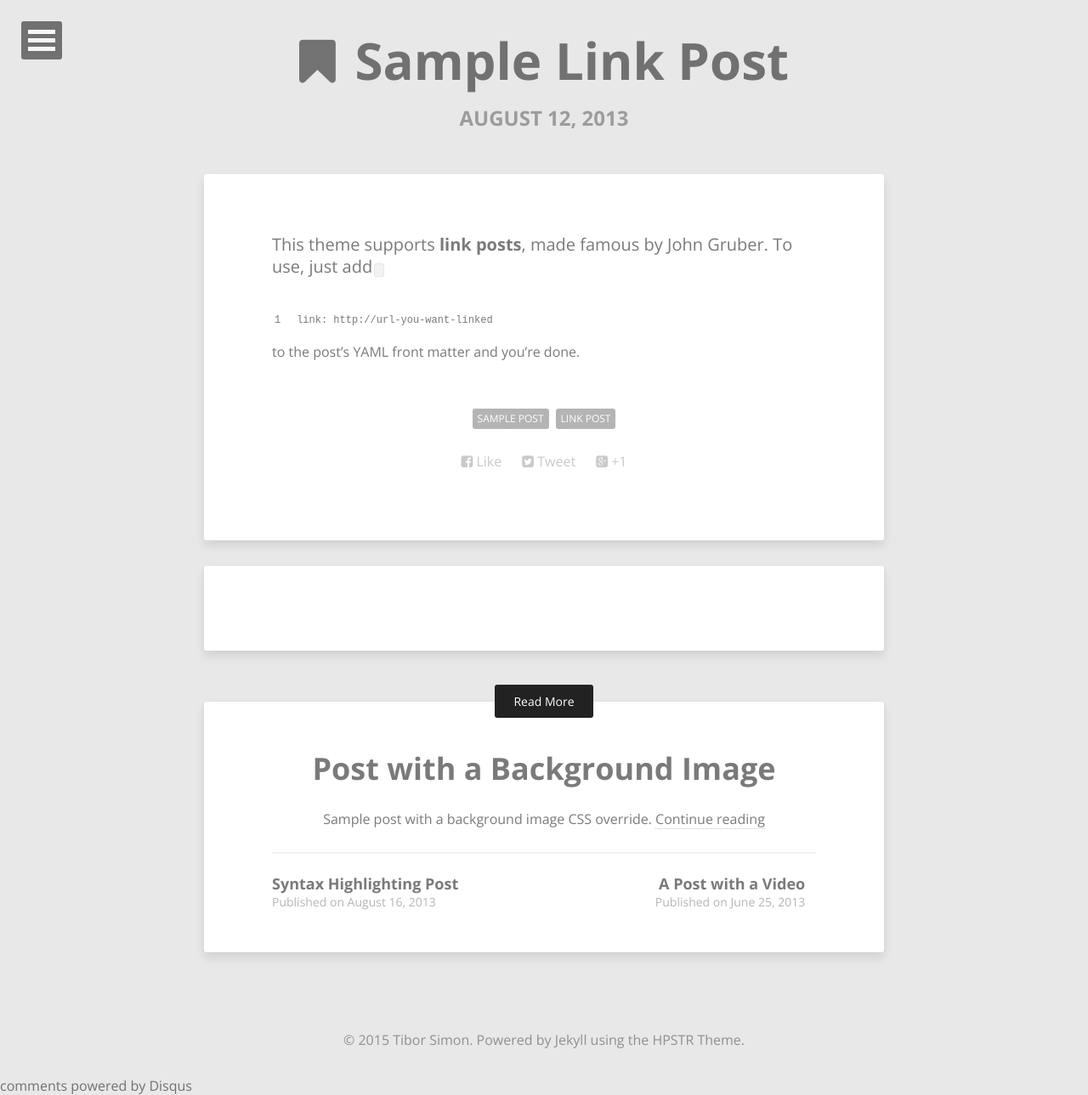
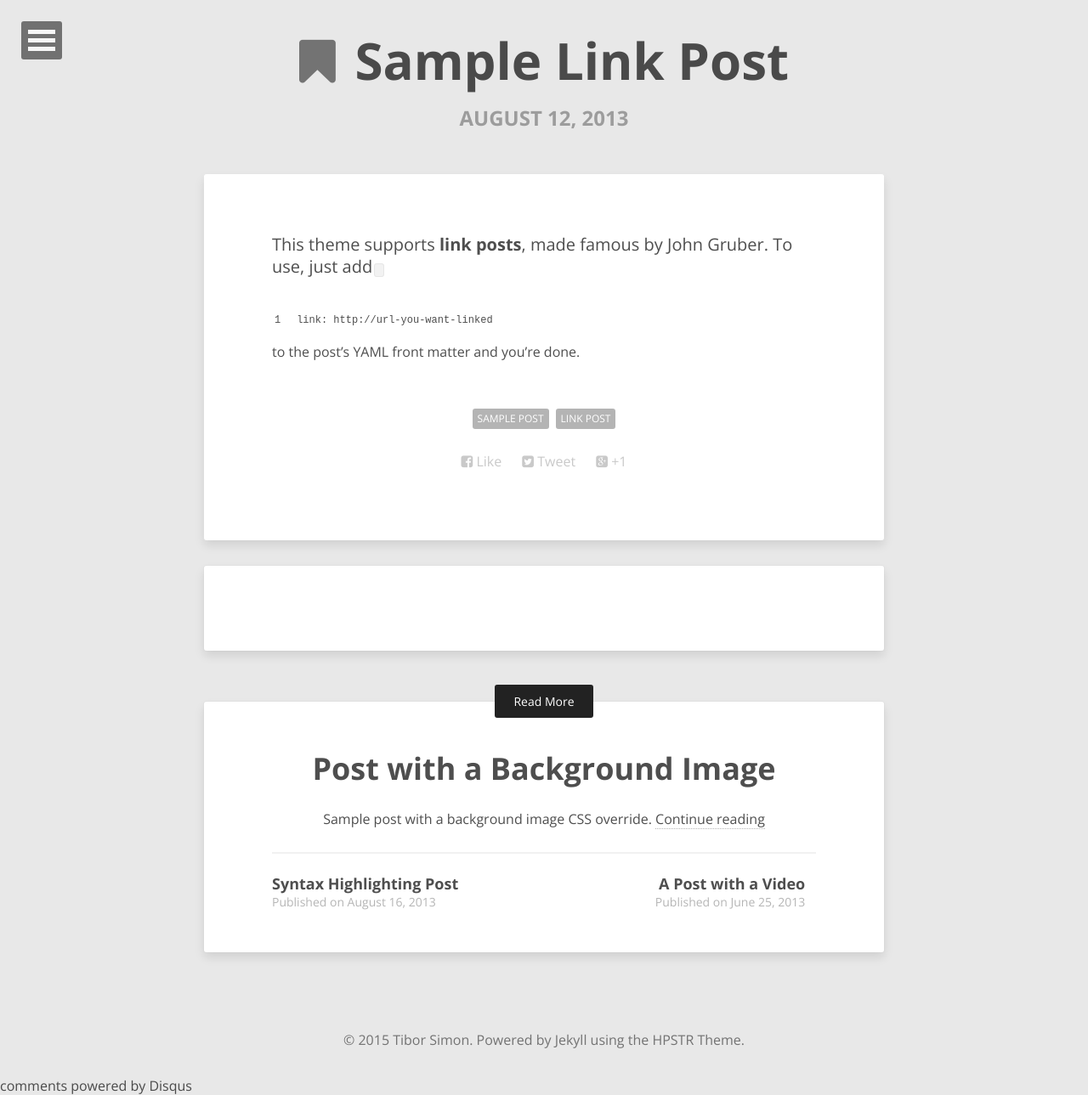
Before and after one commit to tiborsimon/tiborsimon.github.io, a Jekyll site: the page built from _posts/2013-08-12-sample-link-post.md, in a window 1280 px wide. Shown: the whole page at 85% size. Built offline with Jekyll 4.4.1, drawn with Linux system fonts in a browser that asks for light colours; nearby versions of some CDN libraries; comment, search, counter and statistics services are not loaded.

Commit message:
Font colors reverted..

```diff
--- a/_sass/_typography.scss
+++ b/_sass/_typography.scss
@@ -23,7 +23,7 @@ a {
 	text-decoration: none;
 	color: $link-color;
 	&:visited {
-		color: lighten($link-color, 20);
+		color: lighten($link-color, 10);
 	}
 	&:hover {
 		color: darken($link-color, 20);
--- a/_sass/_variables.scss
+++ b/_sass/_variables.scss
@@ -23,12 +23,12 @@ body {
 // --------------------------------------------------
 $base-color				   : rgba(#222,0.8);
 $body-color      		 : #e8e8e8;
-$text-color      		 : rgba(#222,0.6);
+$text-color      		 : rgba(#222,0.8);
 $comp-color 	 		   : complement(#222);
 $border-color    		 : lighten($base-color,60);
 $white           		 : #fff;
 $black           		 : #000;
-$link-color 		     : rgba(#222,0.6);
+$link-color 		     : rgba(#222,0.8);
 
 $primary			       : #222;
 $success			       : #5cb85c;
```
